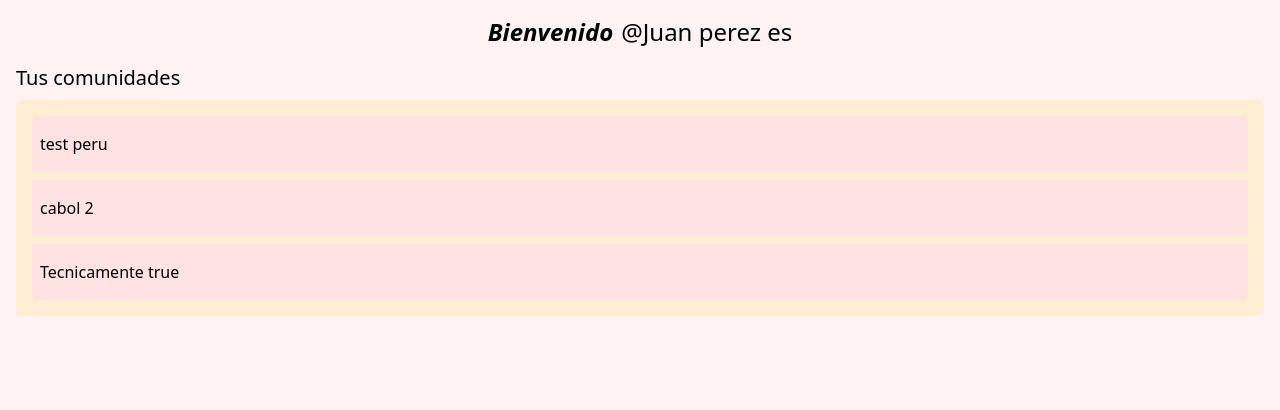
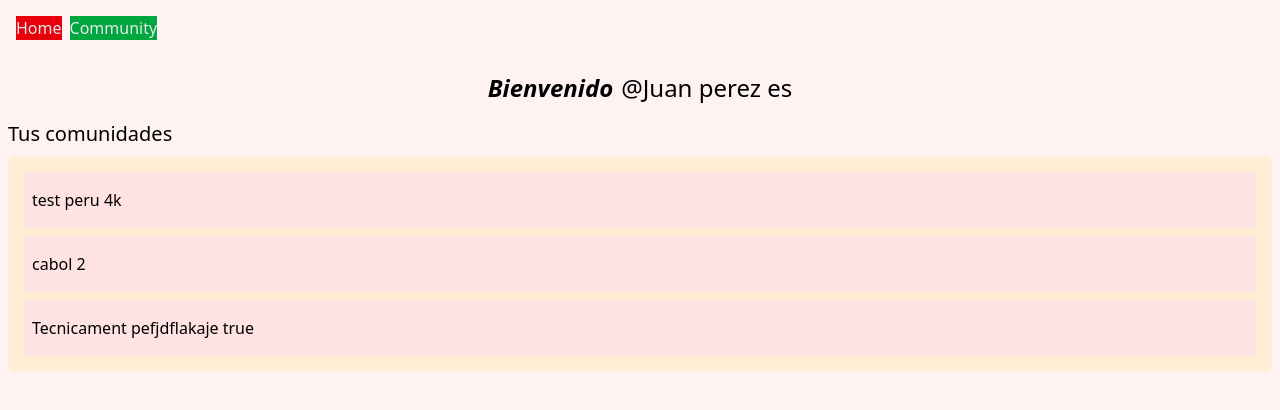
Before and after one commit to Mortadelo24/community-report-web-client, a Vue app: page / in a window 1280 px wide. Shown: the top 410 px of the page. Built offline with nearby package versions, Linux system fonts and the light colour scheme.

Commit message:
add routes home and community

```diff
--- a/src/App.vue
+++ b/src/App.vue
@@ -1,11 +1,16 @@
 <script setup lang="ts">
-import HomePage from './components/HomePage.vue'
+
 
 </script>
 
 <template>
-  <div class = "m-4">
-  <HomePage></HomePage>
-  </div>
+  <nav class="flex gap-2 text-gray-200 p-4">
+    <RouterLink to="/" class="bg-red-600">Home</RouterLink>
+    <RouterLink to="/community" class="bg-green-600">Community</RouterLink>
+  </nav>
+  <RouterView class="mx-2 my-4"></RouterView>
+
+
+
 
 </template>
--- a/src/views/ComunnityPage.vue
+++ b/src/views/ComunnityPage.vue
@@ -1,4 +1,5 @@
 <script setup lang="ts">
+
 
 </script>
 <template>
--- a/src/components/HomePage.vue
+++ b/src/views/HomePage.vue
@@ -12,9 +12,9 @@
 
   const communitiesList = ref(
    [
-    "test peru",
+    "test peru 4k",
     "cabol 2",
-    "Tecnicamente true"
+    "Tecnicament pefjdflakaje true"
   ]
   )
 </script>
```
Also changed, not shown: package.json (+13 -1 lines), src/router/index.ts (+5 -2 lines), 1 other file (tests, documents, lock files or other folders).
